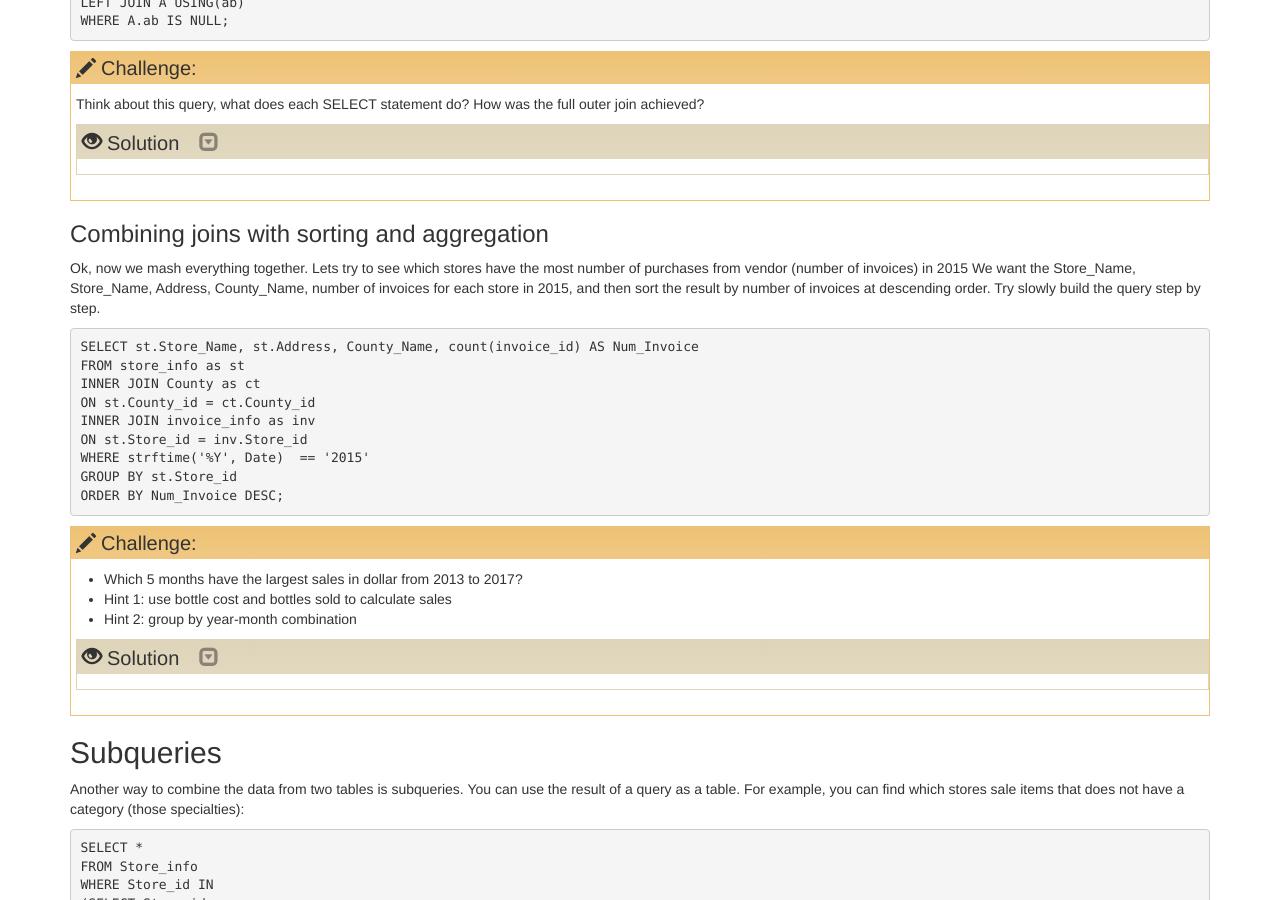
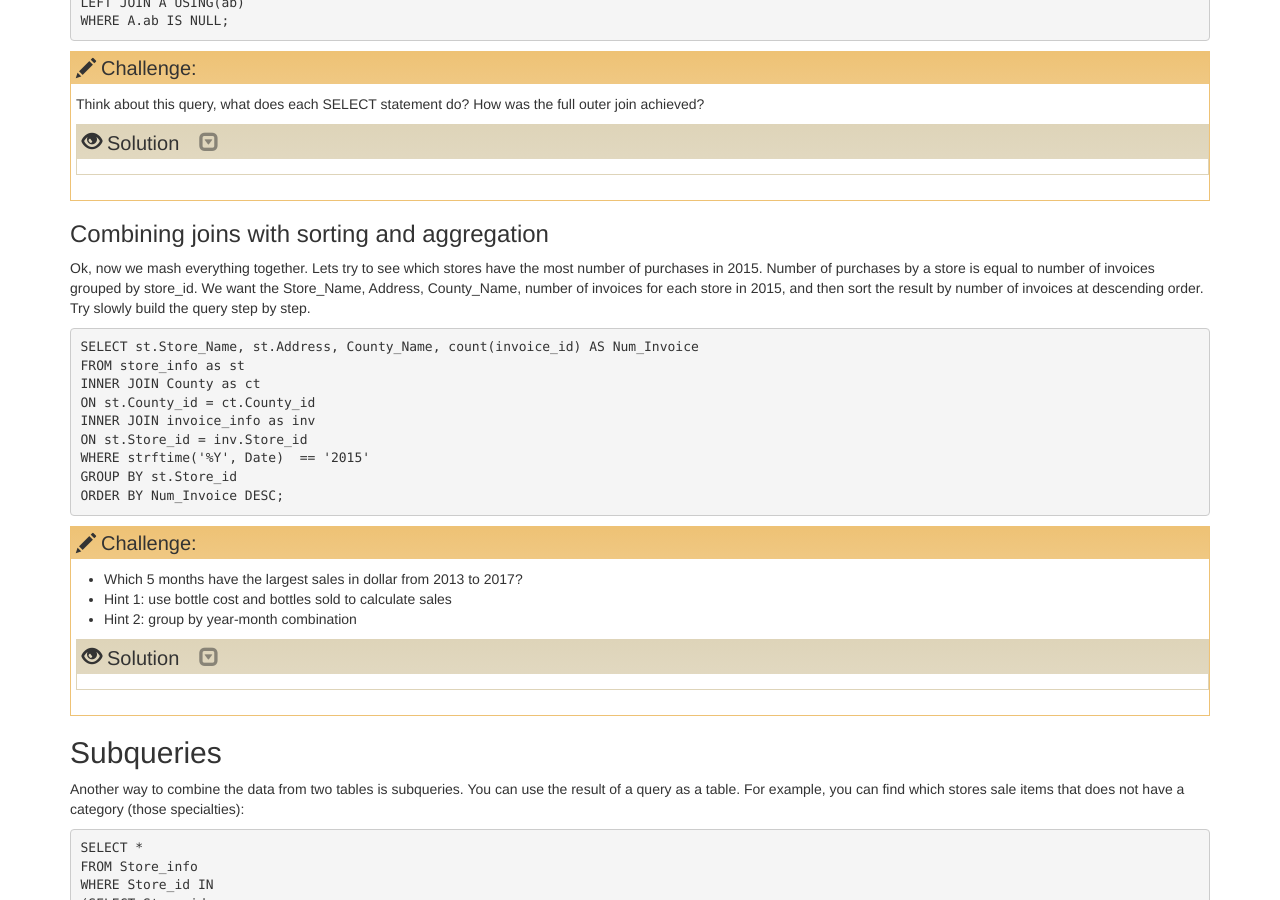
Before and after one commit to data-lessons/SQL-business, a Jekyll site: the page built from _episodes/04-sql-joins.md, in a window 1280 px wide and 900 px high, scrolled down 2881 px. Built offline with Jekyll 4.4.1, drawn with Linux system fonts in a browser that asks for light colours.

Commit message:
Update 04-sql-joins.md

```diff
--- a/_episodes/04-sql-joins.md
+++ b/_episodes/04-sql-joins.md
@@ -149,8 +149,8 @@ WHERE A.ab IS NULL;
 ### Combining joins with sorting and aggregation
 
 Ok, now we mash everything together.
-Lets try to see which stores have the most number of purchases from vendor (number of invoices) in 2015
-We want the Store_Name, Store_Name, Address, County_Name, number of invoices for each store in 2015, and then
+Lets try to see which stores have the most number of purchases in 2015. Number of purchases by a store is equal to number of invoices grouped by store_id.
+We want the Store_Name, Address, County_Name, number of invoices for each store in 2015, and then
 sort the result by number of invoices at descending order. Try slowly build the query step by step.
 
     SELECT st.Store_Name, st.Address, County_Name, count(invoice_id) AS Num_Invoice
```
